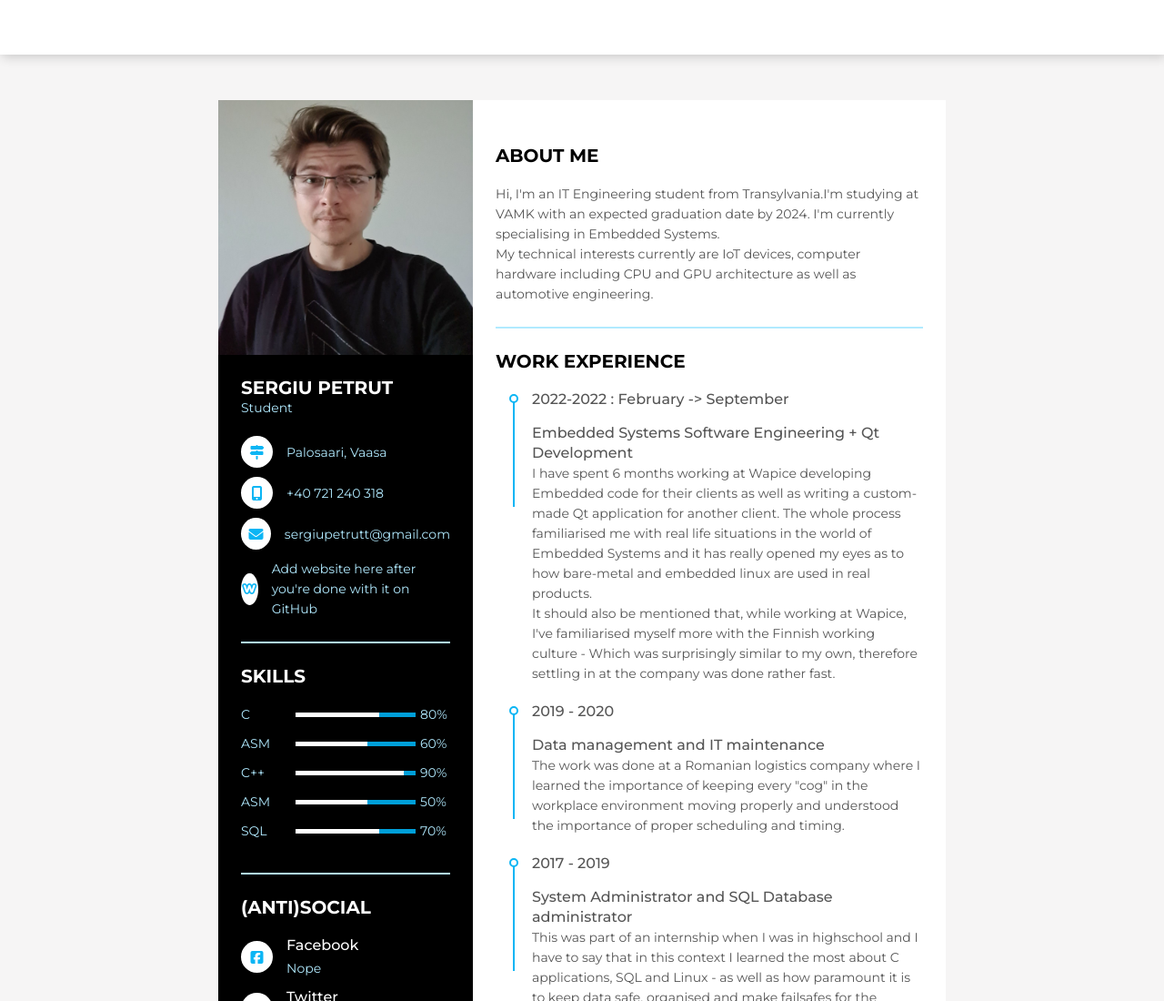
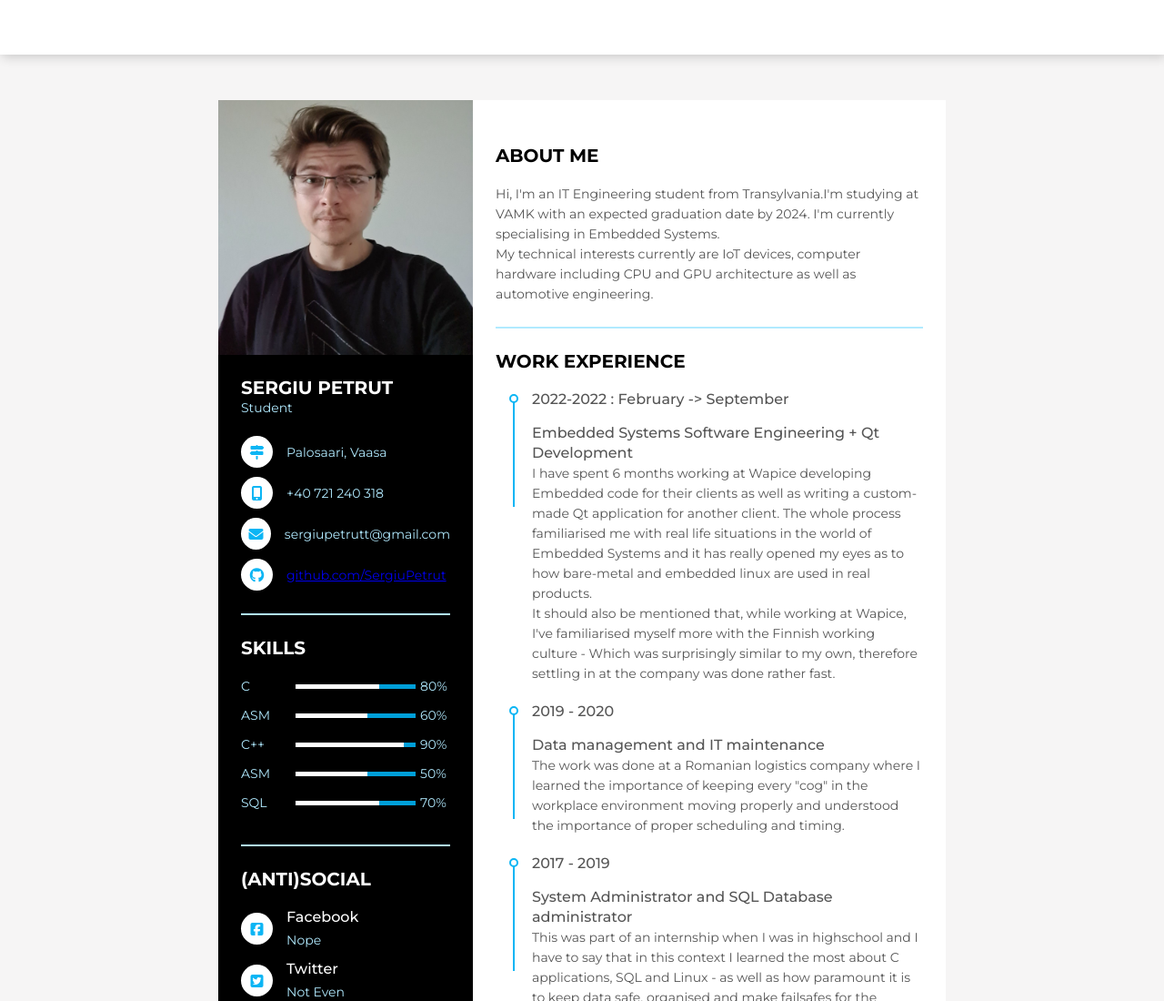
Before and after one commit to SergiuPetrut/SergiuPetrut.github.io, a plain HTML site: page CV_-_2022.html in a window 1280 px wide. Shown: the top 1100 px of the page at 91% size. Drawn offline with Linux system fonts and the light colour scheme.

Commit message:
Update CV_-_2022.html

```diff
--- a/CV_-_2022.html
+++ b/CV_-_2022.html
@@ -58,10 +58,10 @@
                         </li>
                         <li>
                             <div class="icon">
-                                <i class="fab fa-weebly"></i>
+                                <i class="fab fa-github"></i>
                             </div>
                             <div class="data">
-                                Add website here after you're done with it on GitHub
+                                <a href="https://github.com/SergiuPetrut">github.com/SergiuPetrut</a>
                             </div>
                         </li>
                     </ul>
```
